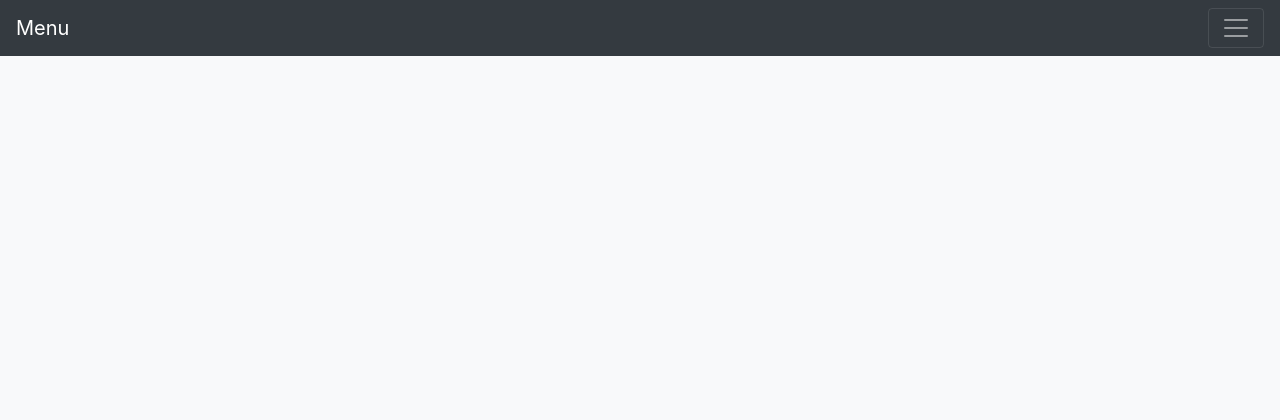
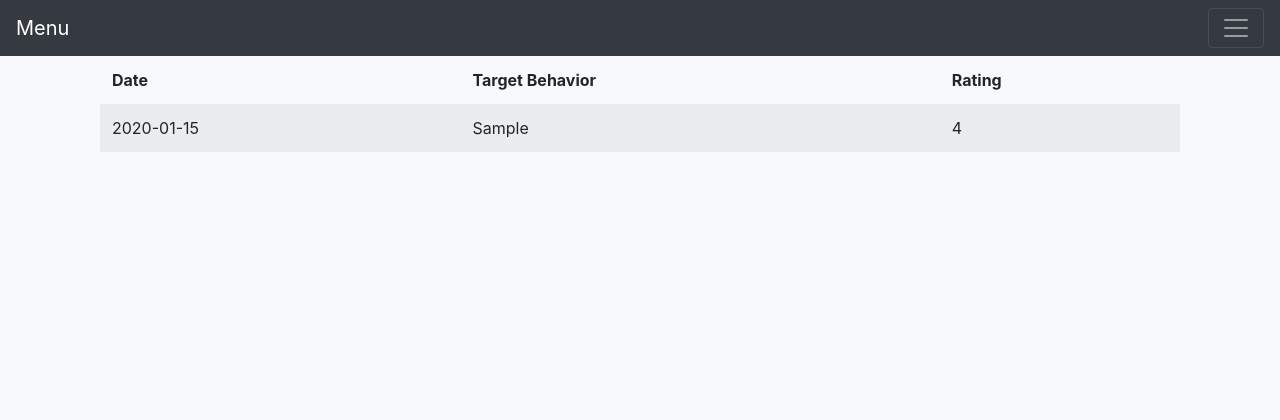
Before and after one commit to billyjang/partner_school_app, a Flask app: page /readdata in a window 1280 px wide. Shown: the top 420 px of the page. Run offline with Flask 2, Linux system fonts and the light colour scheme; the visitor is signed in with stand-in values (Sample User, id 1); tables that the repository leaves empty hold one stand-in row (values such as "Sample post"); parts of the project's set-up code (start-up, migrations or seed data) failed here and were passed over; some libraries are stand-ins or nearby versions.

Commit message:
style and js for table

```diff
--- a/app.py
+++ b/app.py
@@ -3,6 +3,7 @@ from flask import render_template, url_for, request, redirect, session, flash
 #from flask_session import Session
 from flask_sqlalchemy import SQLAlchemy
 from crypt import pwd_context
+import json
 
 app = Flask(__name__)
 #sess = Session()
@@ -44,6 +45,7 @@ def home():
             else:
                 return redirect(url_for('home'))
     else:
+        session.pop('email', None)
         return render_template('login.html')
 
 @app.route('/newaccount', methods=['POST', 'GET'])
@@ -89,12 +91,13 @@ def newaccountsuccess():
 # adding entry and viewing data
 @app.route('/addentry') # add required message here?
 def addentry():
-    if session['email'] != None:
-        print(session.get('email'))
-        print(session.get('role'))
-        return render_template('addentry.html', data=session.get('role', None))
-    else:
-        return "not logged in"
+    try:
+        if session['email'] != None:
+            print(session.get('email'))
+            print(session.get('role'))
+            return render_template('addentry.html', data=session.get('role', None))
+    except:
+        return "To fill in later. Redirect to login."
 
 @app.route('/submitted', methods=['POST'])
 def submitted():
@@ -126,9 +129,9 @@ def submitted():
             if(len(actionPlans) > 2):
                 new_entry.action_plan_three = actionPlans[2]
             if(len(actionPlans) > 3):
-                new_action.action_plan_four = actionPlans[3]
+                new_entry.action_plan_four = actionPlans[3]
             if(len(actionPlans) > 4):
-                new_action.action_plan_five = actionPlans[4]
+                new_entry.action_plan_five = actionPlans[4]
             current_user.entries.append(new_entry)
             db.session.add(new_entry)
             db.session.add(current_user)
@@ -137,7 +140,21 @@ def submitted():
 
 @app.route('/readdata')
 def readdata():
-    if session['email'] != None:
-        return render_template('readdata.html')
-    else:
-        return "not logged in"
+    try:
+        if session['email'] != None:
+            current_user = User.query.filter_by(email=session['email']).all()[0]
+            all_entries = current_user.entries
+            table_data = json.dumps([entry.serialize() for entry in all_entries])
+            return render_template('readdata.html', data=table_data)
+    except KeyError:
+        return "To fill in later. Redirect to login."
+
+@app.route('/logout')
+def logout():
+    try:
+        if session['email'] != None:
+            session.pop('email', None)
+            session.pop('role', None)
+            return redirect(url_for('home'))
+    except KeyError:
+        return redirect(url_for('home'))
--- a/models.py
+++ b/models.py
@@ -40,6 +40,25 @@ class Entry(db.Model):
     action_plan_five = db.Column(db.String(255))
     goal_rating = db.Column(db.Integer(), nullable=False)
     date = db.Column(db.Date())
+
+    def serialize(self):
+        action_plans = [self.action_plan_one]
+        if self.action_plan_two != None:
+            action_plans.append(self.action_plan_two)
+        if self.action_plan_three != None:
+            action_plans.append(self.action_plan_three)
+        if self.action_plan_four != None:
+            action_plans.append(self.action_plan_four)
+        if self.action_plan_five != None:
+            action_plans.append(self.action_plan_five)
+        return {
+            'date':self.date.isoformat(),
+            'target_behavior':self.target_behavior,
+            'home_school_goal':self.home_school_goal,
+            'action_plans':action_plans,
+            'goal_rating':self.goal_rating,
+            'user_id':self.user_id
+        }
 '''
 class Entry(db.Model):
     __tablename__ = 'entry'
--- /dev/null
+++ b/static/readdata.css
@@ -0,0 +1,4 @@
+.hiddenRow {
+    padding-top: 0 !important;
+
+}
--- a/templates/layout.html
+++ b/templates/layout.html
@@ -29,13 +29,13 @@
                         <a class="nav-link" href="{{url_for('addentry')}}">Add Entry</a>
                     </li>
                     <li>
-                        <a class="nav-link" href="#">Data Dashboard</a>
+                        <a class="nav-link" href="{{url_for('readdata')}}">Data Dashboard</a>
                     </li>
                     <li>
                         <a class="nav-link" href="#">Videos</a>
                     </li>
                     <li>
-                        <a class="nav-link" href="#">Logout</a>
+                        <a class="nav-link" href="{{url_for('logout')}}">Logout</a>
                     </li>
                 </ul>
             </div>
--- a/templates/readdata.html
+++ b/templates/readdata.html
@@ -2,6 +2,70 @@
 {% block title %}read data{% endblock %}
 {% block head %}
     {{ super() }}
+    <link href="{{url_for('static', filename='readdata.css')}}", rel="stylesheet">
+    <script>
+        $(document).ready(function() {
+            let table_data = {{data | safe}};
+            console.log(table_data);
+            loadTableData(table_data)
+        });
+
+        /*
+        function loadTableData(table_data) {
+            let tableBody = document.getElementById('tableData');
+            let dataHtml = "";
+            for(let row of table_data) {
+                dataHtml += `<tr><td>${row.date}</td><td>${row.target_behavior}</td><td>${row.goal_rating}</td></tr>`;
+            }
+            tableBody.innerHTML = dataHtml;
+        }
+        */
+        $('.collapse').on('show.bs.collapse', function () {
+            $('.collapse.in').collapse('hide');
+        });
+        function loadTableData(table_data) {
+            let tableBody = document.getElementById('tableData');
+            let dataHTML = "";
+            let count = 1;
+            for(let row of table_data) {
+                actionplanheaders = "<h4>Action Plans:</h4>";
+                for(let plan of row.action_plans) {
+                    actionplanheaders += `<h5>${plan}</h5>`
+                }
+                dataHTML += `<tr data-toggle="collapse" data-target="#demo${count}">`;
+                dataHTML += `  <td>${row.date}</td>`;
+                dataHTML += `  <td>${row.target_behavior}</td>`;
+                dataHTML += `  <td>${row.goal_rating}</td>`;
+                dataHTML += `</tr>`;
+                dataHTML += `<tr>`;
+                dataHTML += `  <td class="hiddenRow">`;
+                dataHTML += `    <div id="demo${count}" class="collapse">`;
+                dataHTML += `    ${actionplanheaders}`;
+                dataHTML += `    </div>`;
+                dataHTML += `  </td>`;
+                dataHTML += `</tr>`;
+                count += 1;
+            }
+            tableBody.innerHTML = dataHTML;
+        }
+
+    </script>
 {% endblock %}
 {% block content %}
+<!-- Code inspiration from Dylan Israel -->
+<div class="container">
+    <table class = "table table-striped table-borderless">
+        <thead>
+            <tr>
+                <th>Date</th>
+                <th>Target Behavior</th>
+                <th>Rating</th>
+            </tr>
+        </thead>
+        <tbody id="tableData">
+
+        </tbody>
+    </table>
+</div>
+
 {% endblock %}
```
